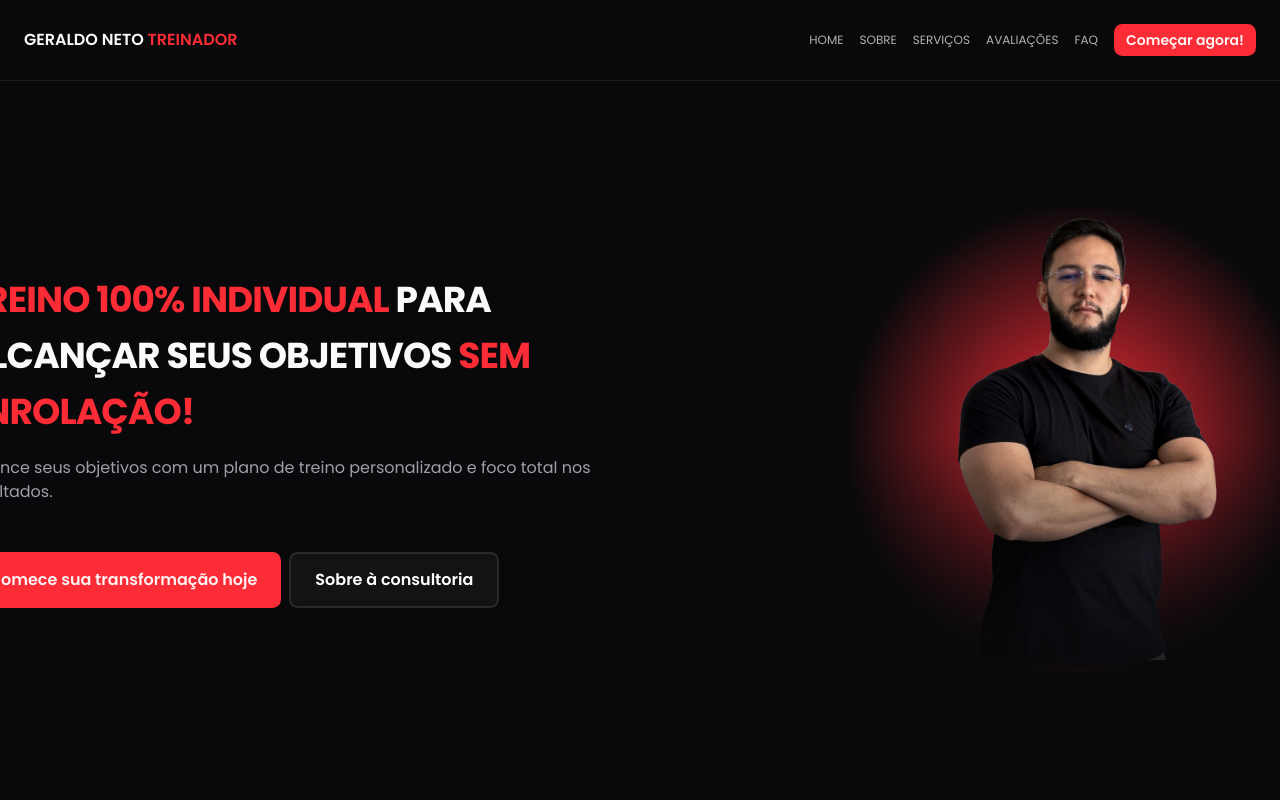
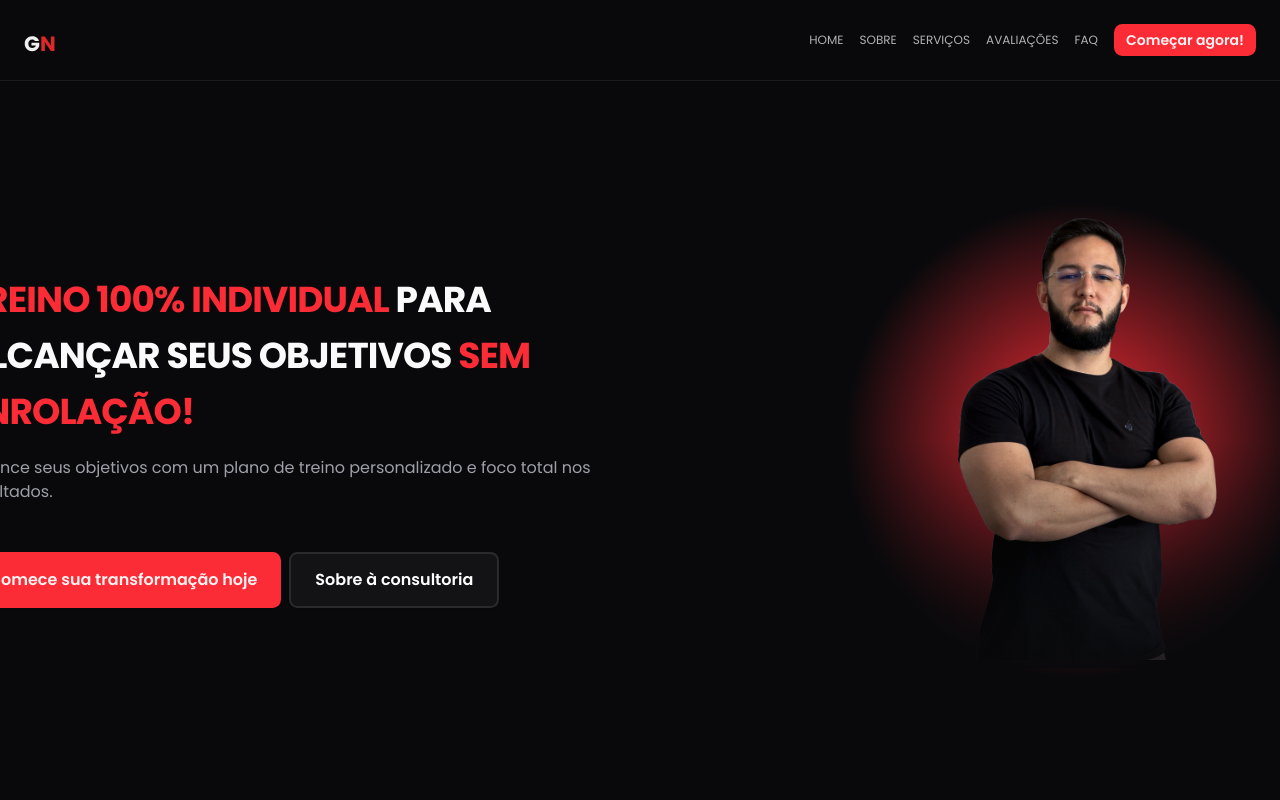
Before and after one commit to victorsz08/landing-page-gn, a Next.js app: page / in a window 1280 px wide. Shown: the top 800 px of the page. Built offline with nearby package versions, Linux system fonts and the light colour scheme.

Commit message:
feat: add icons and release version

```diff
--- a/src/app/layout.tsx
+++ b/src/app/layout.tsx
@@ -1,4 +1,4 @@
-import type { Metadata } from "next";
+import { Metadata } from "next";
 import "./globals.css";
 import { ThemeProvider } from "@/components/theme-provider";
 import { Inter, Poppins } from "next/font/google";
@@ -8,13 +8,13 @@ export const metadata: Metadata = {
     description: "Generated by create next app",
 };
 
-export const poppins = Poppins({
+const poppins = Poppins({
     weight: ["100", "200", "300", "400", "600", "700", "800", "900"],
     subsets: ["latin"],
     display: "swap",
 });
 
-export const inter = Inter({
+const inter = Inter({
     weight: ["100", "200", "300", "400", "500", "600", "700", "800", "900"],
     variable: "--font-inter",
     display: "swap",
--- a/src/components/layout/header.tsx
+++ b/src/components/layout/header.tsx
@@ -1,3 +1,4 @@
+import Image from "next/image";
 import { Button } from "../ui/button";
 import { MenuItem } from "./menu-item";
 
@@ -34,9 +35,15 @@ export function Header() {
             className="w-full z-[1000] p-6 border-b border-muted/60 bg-background fixed flex items-center
         justify-between max-lg:hidden"
         >
-            <h1 className="text-base font-semibold text-foreground">
-                GERALDO NETO <span className="text-primary">TREINADOR</span>
-            </h1>
+            <div className="flex items-baseline-last gap-2">
+                <Image
+                    src="/logo.svg"
+                    alt="logo geraldo neto treinador"
+                    width={42}
+                    height={42}
+                    className="w-[2rem] h-fit"
+                />
+            </div>
             <nav className="flex items-center gap-4">
                 {items.map((item) => (
                     <MenuItem key={item.href} link={item.href}>
```
Also changed, not shown: public/logo.svg (added), src/app/icon.svg (added).
